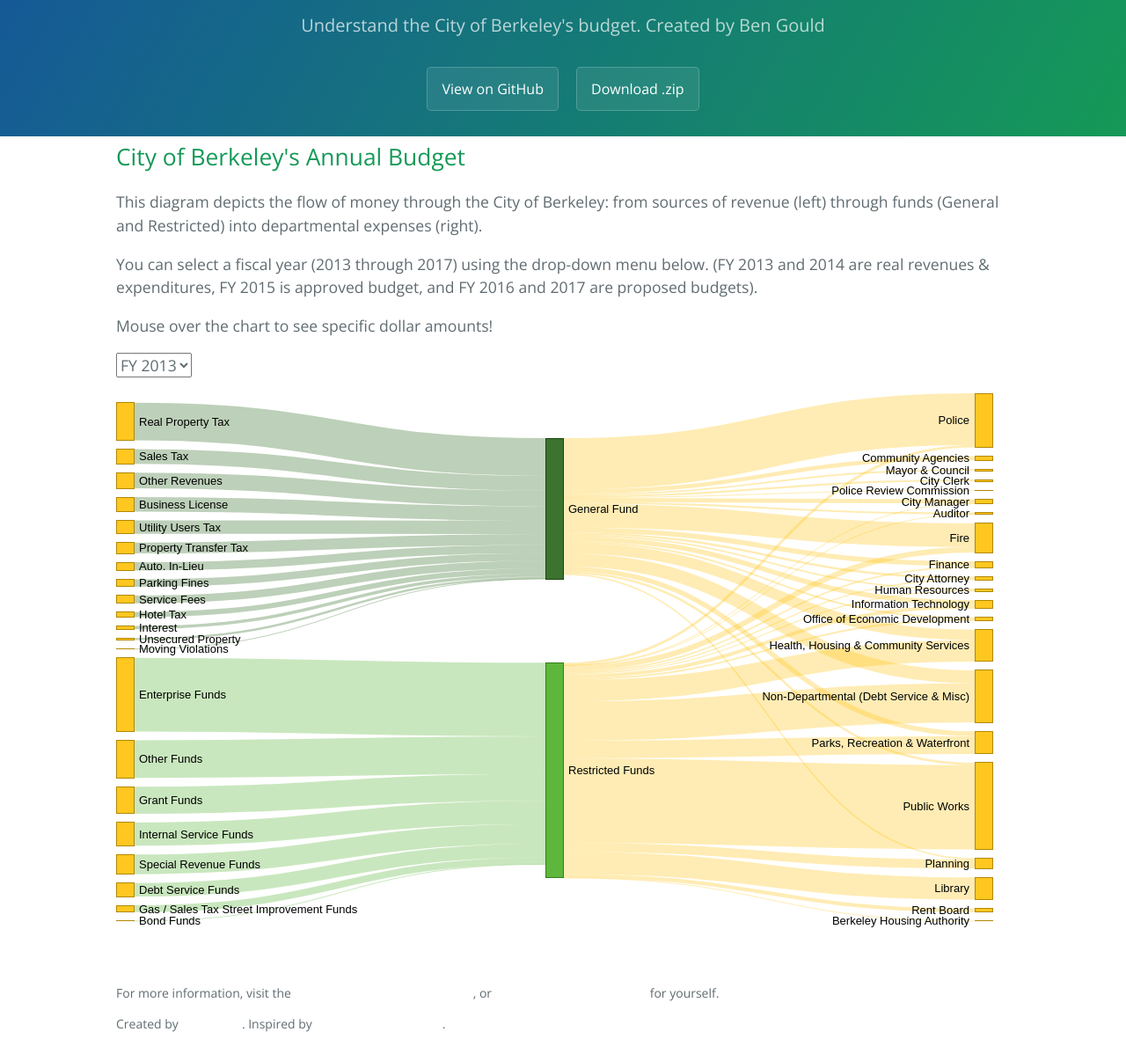
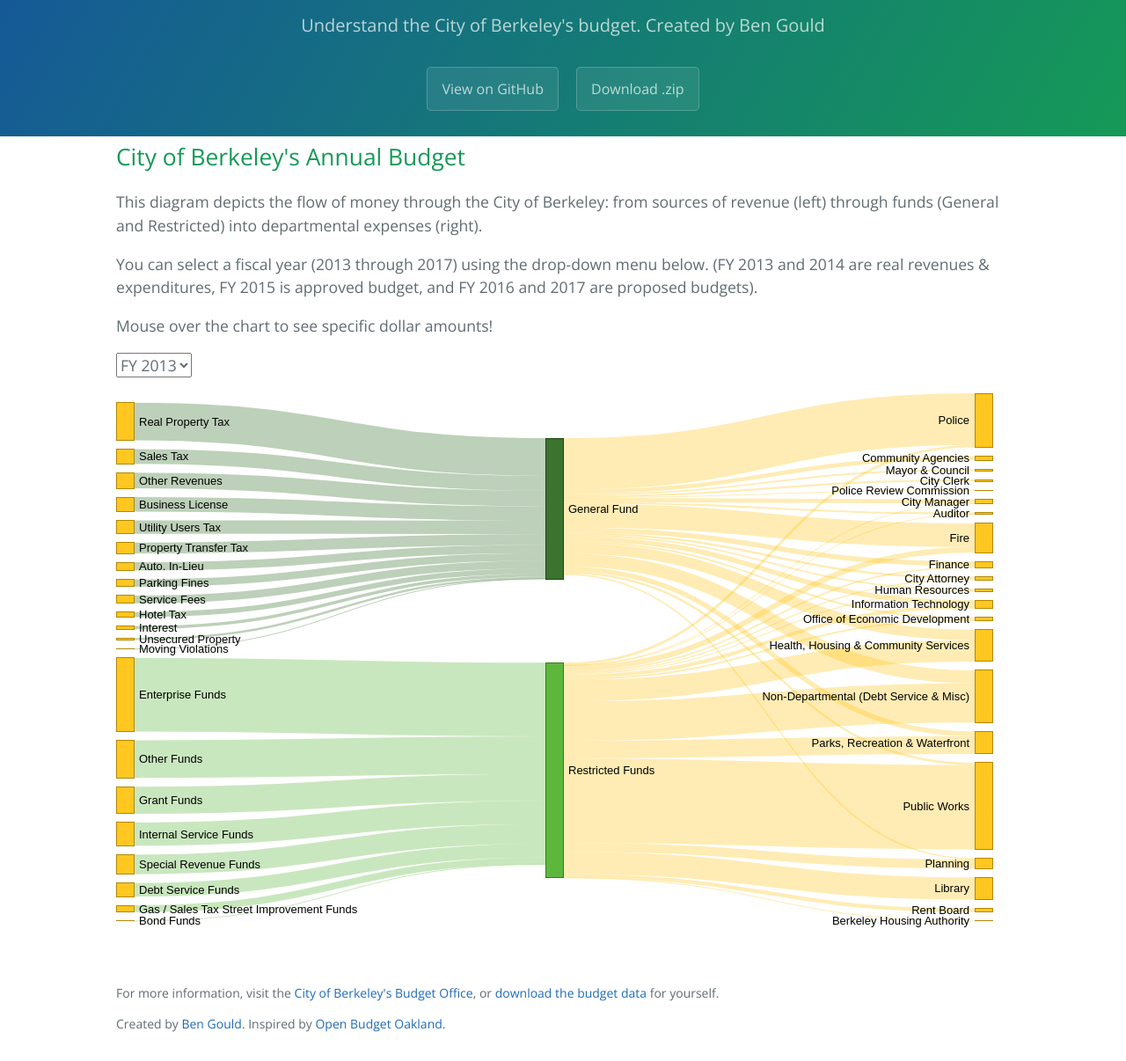
Before and after one commit to bgould132/berkeley-budget-vis, a plain HTML site: page index.html in a window 1280 px wide. Shown: the part 94-1300 px from the top of the page at 88% size. Drawn offline with nearby package versions, Linux system fonts and the light colour scheme; a script that the page names is missing.

Commit message:
Fixed broken links & link colors

```diff
--- a/index.html
+++ b/index.html
@@ -57,12 +57,10 @@
         a:link {
             text-decoration: none;
             background-color: none;
-            color: #fff;
         }
 
         a:visited {
             text-decoration: none;
-            color: #fff;
         }
 
         a:hover {
@@ -91,9 +89,9 @@
   <body>
     <section class="page-header">
         <h1 class="project-name">Berkeley budget vis</h1>
-        <h2 class="project-tagline">Understand the City of Berkeley&#39;s budget. Created by <a href="http://bgould132.github.io">Ben Gould</a></h2>
+        <h2 class="project-tagline">Understand the City of Berkeley&#39;s budget. Created by <a href="https://bgould132.github.io" style="color:white">Ben Gould</a></h2>
         <a href="https://github.com/bgould132/berkeley-budget-vis" class="btn">View on GitHub</a>
-        <a href="https://github.com/bgould132/berkeley-budget-vis/zipball/master" class="btn">Download .zip</a>
+        <a href="https://www.github.com/bgould132/berkeley-budget-vis/archive/gh-pages.zip" class="btn">Download .zip</a>
         <!--<a href="https://github.com/bgould132/berkeley-budget-vis/tarball/master" class="btn">Download .tar.gz</a>-->
     </section>
 
@@ -128,8 +126,8 @@
 
             <section class="footer-text">
                 <br>
-                <p>For more information, visit the <a href="http://www.ci.berkeley.ca.us/budget/">City of Berkeley's Budget Office</a>, or <a href="https://github.com/bgould132/berkeley-budget-vis/zipball/master">download the budget data</a> for yourself.</p>
-                <p>Created by <a href="http://bgould132.github.io">Ben Gould</a>. Inspired by <a href="http://openbudgetoakland.org">Open Budget Oakland</a>.</p>
+                <p>For more information, visit the <a href="http://www.ci.berkeley.ca.us/budget/">City of Berkeley's Budget Office</a>, or <a href="https://www.github.com/bgould132/berkeley-budget-vis/archive/gh-pages.zip">download the budget data</a> for yourself.</p>
+                <p>Created by <a href="https://bgould132.github.io">Ben Gould</a>. Inspired by <a href="http://openbudgetoakland.org">Open Budget Oakland</a>.</p>
                 <br>
             </section>
 
```
Also changed, not shown: vis.html (+2 -2 lines).
